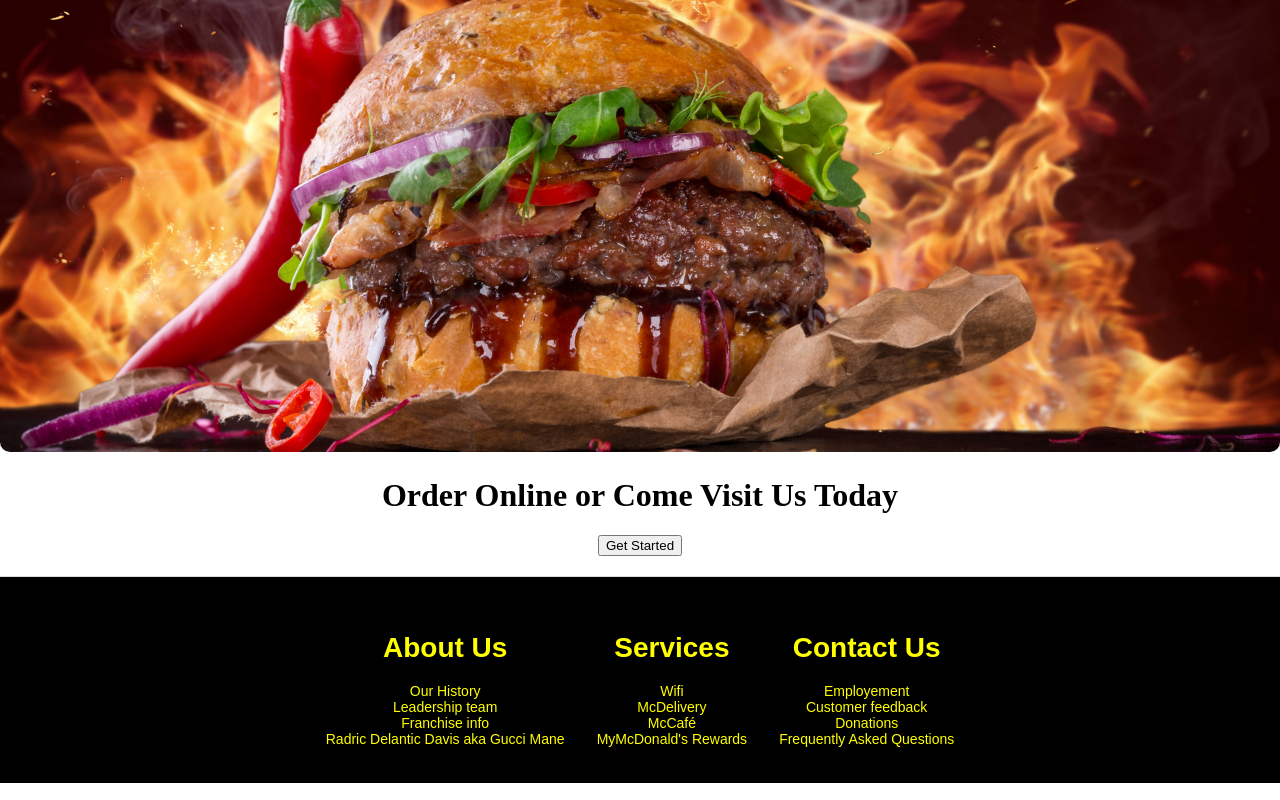
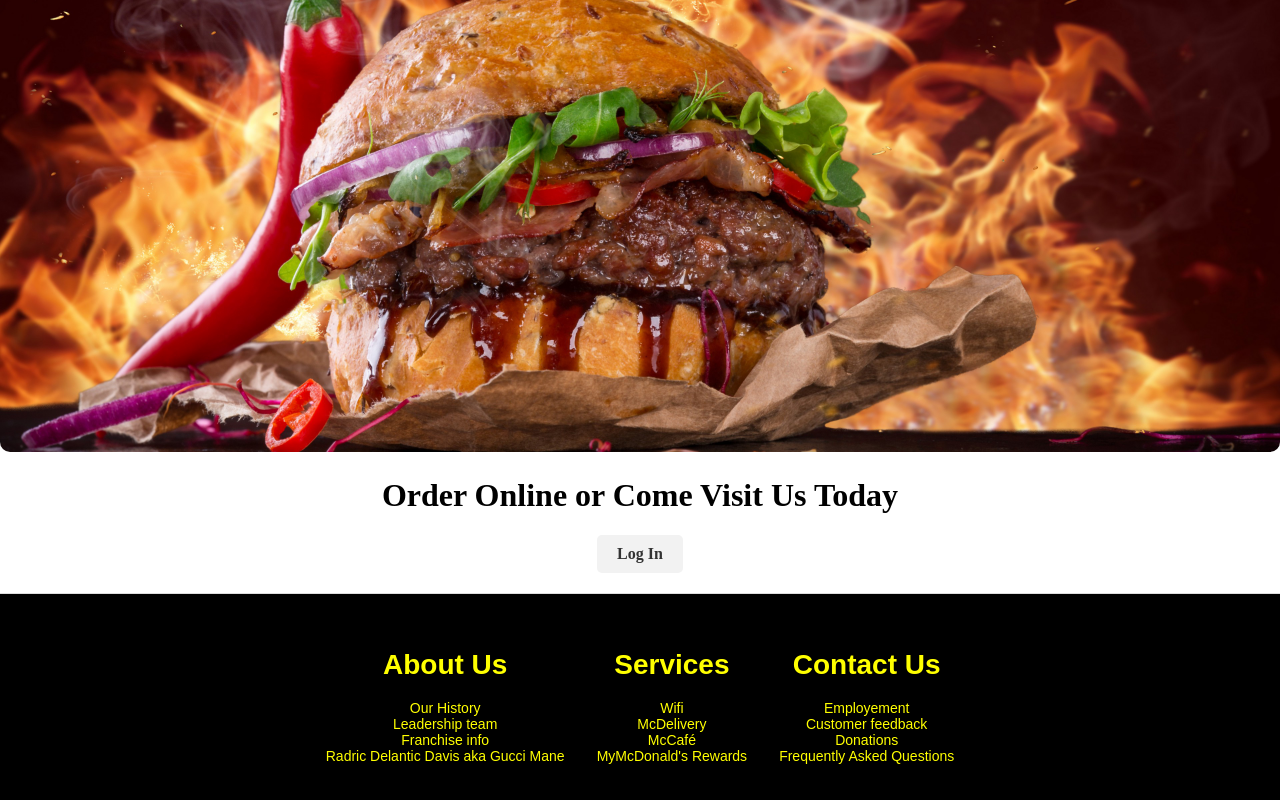
Before and after one commit to Mickey-d-s/GraceShopper, a React (Vite) app in the folder client/: page / in a window 1280 px wide. Shown: the part 1265-2065 px from the top of the page. Built offline with nearby package versions, Linux system fonts and the light colour scheme; no server answers.

Commit message:
get started button functionality working on home page

```diff
--- a/client/src/App.css
+++ b/client/src/App.css
@@ -180,6 +180,18 @@ a {
   text-decoration: none;
   color: yellow;
 }
+.getStarted {
+  display: inline-block;
+  padding: 10px 20px;
+  border-radius: 5px;
+  background-color: #f2f2f2;
+  color: #333;
+  font-weight: bold;
+  transition: background-color 0.3s ease;
+}
+.getStarted:hover {
+  background-color: #e2e2e2;
+}
 .flexImage {
   display: flex;
   justify-content: center;
--- a/client/src/components/home.jsx
+++ b/client/src/components/home.jsx
@@ -1,9 +1,10 @@
-import React from "react";
+import React, { useContext } from "react";
+import { AuthContext } from "./auth/AuthProvider";
 import bigburger from "../assets/bigburger.jpg";
 
 export function Homepage() {
   try {
-    // const {user} = require("../") missing use context + use auth
+    const { loggedIn } = useContext(AuthContext);
     return (
       <>
         <div id="bigBurger2">
@@ -54,7 +55,15 @@ export function Homepage() {
         </div>
         <div>
           <h1>Order Online or Come Visit Us Today</h1>
-          <button>Get Started</button>
+          {loggedIn ? (
+            <a className="getStarted" href="/shoppingcart">
+              Get Started
+            </a>
+          ) : (
+            <a className="getStarted" href="/login">
+              Log In
+            </a>
+          )}
         </div>
       </>
     );
```
